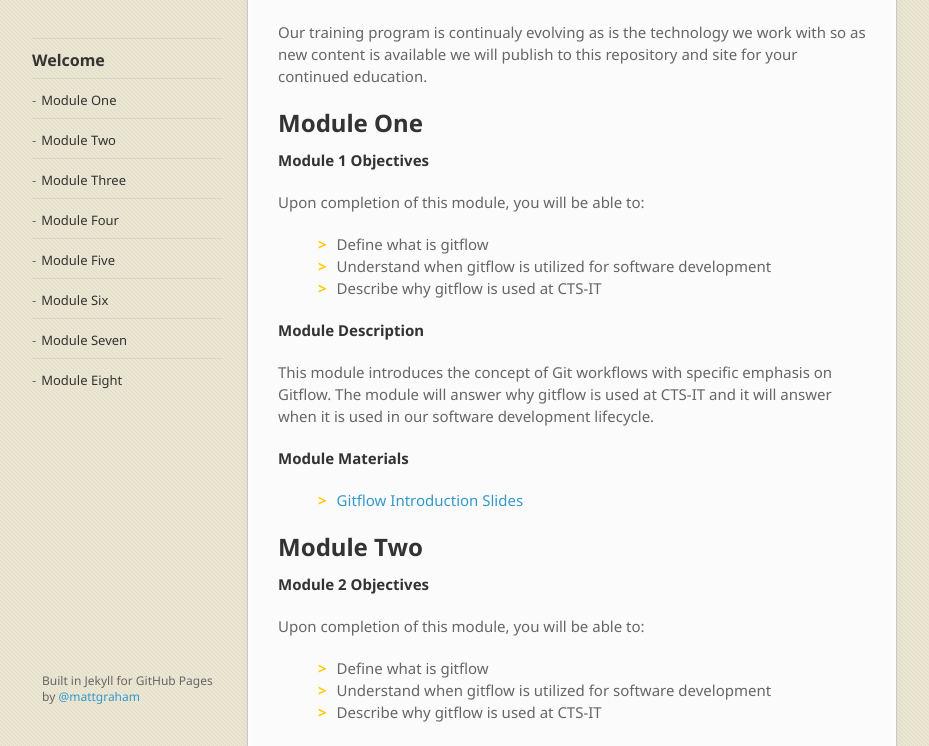
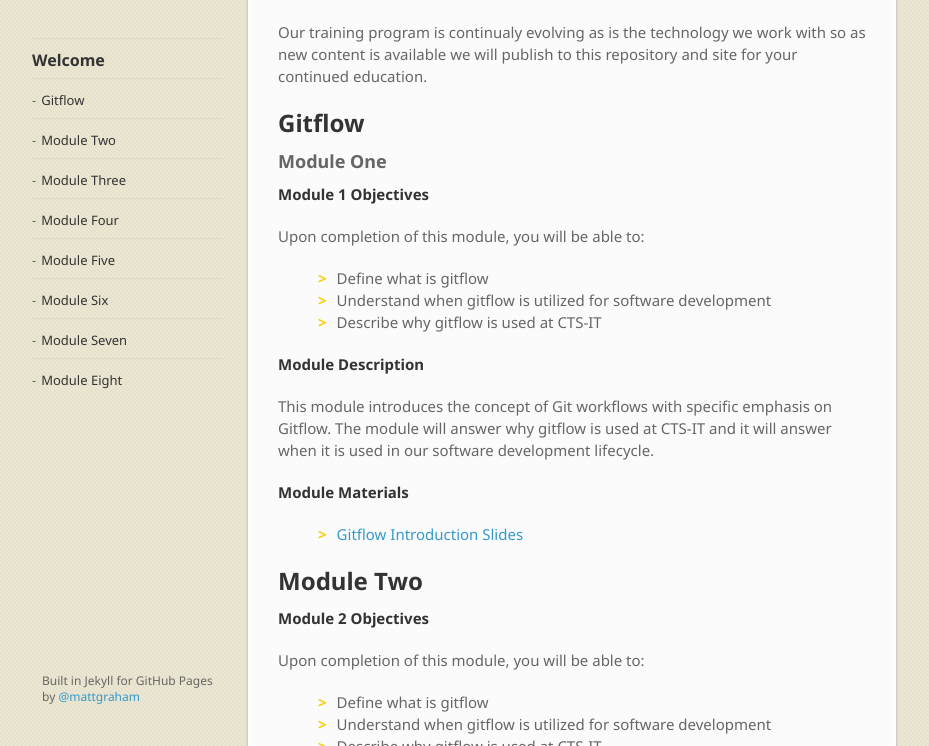
Before and after one commit to stokes-uf/J.O.B.-Jump-On-Board, a Jekyll site: the page built from index.md, in a window 1280 px wide and 900 px high, scrolled down 608 px, cut to the strip 154-900 px from the top of the window. Shown: the whole strip, without its empty margins (68-997 px from the left). Built offline with Jekyll 4.4.1, drawn with Linux system fonts in a browser that asks for light colours; nearby versions of some CDN libraries; some web fonts are replaced.

Commit message:
adjust header nav

```diff
--- a/_layouts/home.html
+++ b/_layouts/home.html
@@ -14,7 +14,8 @@
 
     <p>Our training program is continualy evolving as is the technology we work with so as new content is available we will publish to this repository and site for your continued education.  </p>
 
-    <h2>Module One</h2>
+    <h2>Gitflow</h2>
+    <h3>Module One</h3>
 
     <p><strong>Module 1 Objectives</strong></p>
     <p>Upon completion of this module, you will be able to:</p>
```
